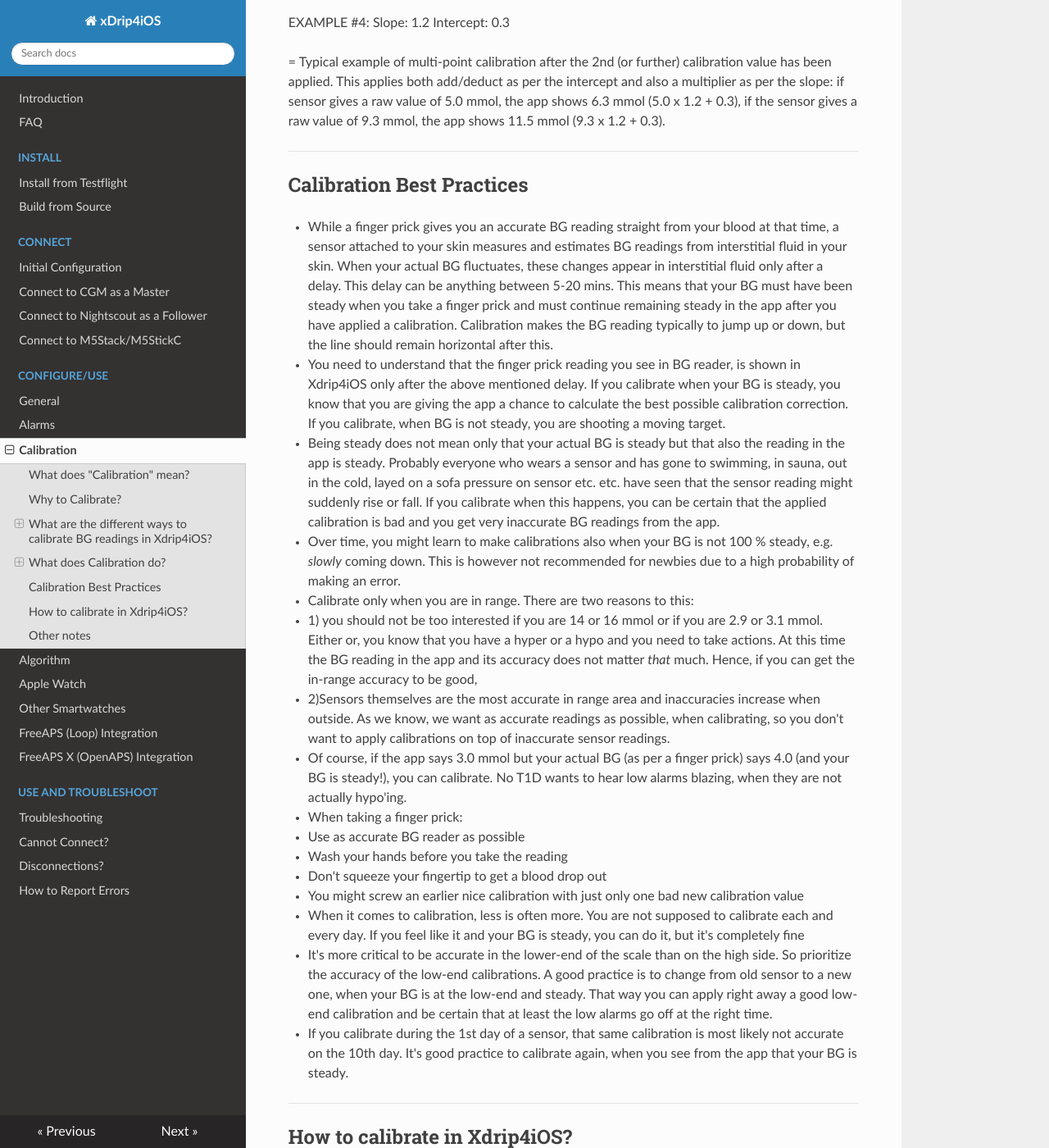
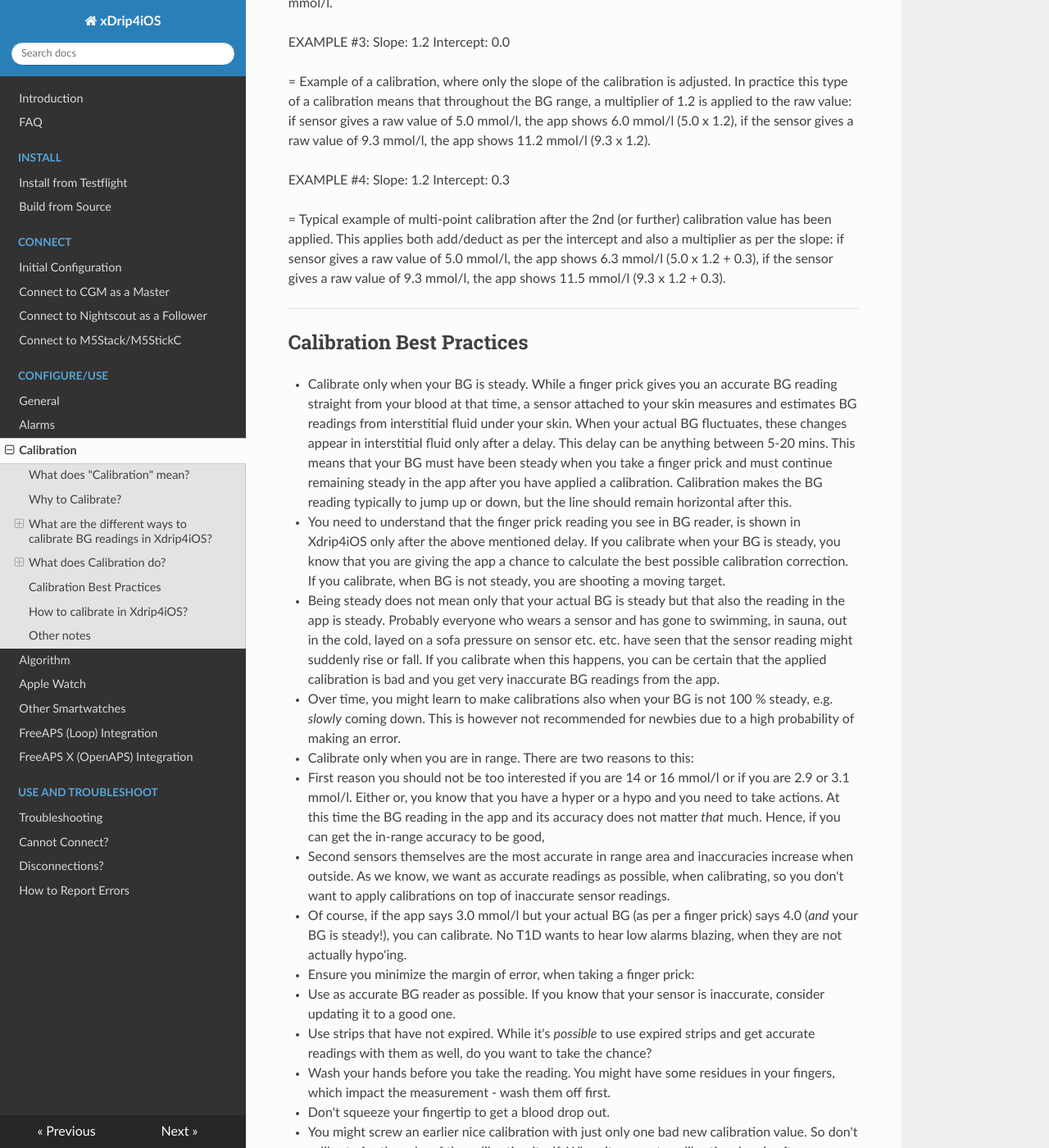
Before and after one commit to paulplant/xdrip4ios_docs, an MkDocs documentation site: the page built from docs/configure/calibrate.md, in a window 1280 px wide and 1400 px high, scrolled down 3197 px. Shown: the whole window at 82% size. Built offline with MkDocs 1.6.1, drawn with Linux system fonts in a browser that asks for light colours; nearby versions of some CDN libraries; old or Windows-style settings are respelled for this version of MkDocs; some of the changed text lies outside the part shown.

Commit message:
Update calibrate.md

```diff
--- a/docs/configure/calibrate.md
+++ b/docs/configure/calibrate.md
@@ -6,15 +6,17 @@ It's always recommended to take a proper finger prick test, if you have any doub
 
 ## What does "Calibration" mean?
 
-Calibration means Xdrip4iOS functionality with which user can make the blood glucose (BG) readings provided by the sensor to become more accurate before they are shown in the app.
+Calibration means a functionality in Xdrip4iOS with which user can make the blood glucose (BG) readings sent by the sensor to become more accurate before they are shown in the app to the user.
 
 ___
 
 ## Why to Calibrate?
 
-BG readings provided by your sensor are so called "raw" values and the accuracy of these raw values depend on many things. Typical variable is the time of how long the sensor has been attached to your skin; sensors are typically less accurate "right out of the box" and also 1-3 days before they expire. This is natural behaviour of sensors. Also even sensors themselves do vary: sometimes you get an accurate one which behaves nicely the whole usage period and throughout the BG range, when the other time the sensor is all the time all over the place and might even stop working before the official usage period end.
+BG readings sent by your sensor are so called "raw" values and the accuracy of these raw values depend on many things. Typical variable that has impact, is the time of how long the sensor has been attached to your skin; sensors are typically less accurate "right out of the box" and also 1-3 days before they expire. This is natural behaviour of sensors. Also even sensors themselves do vary: sometimes you get an accurate one which behaves nicely the whole usage period and throughout the BG range, when the other time the sensor is all the time all over the place and might even stop working before the official usage period end.
 
 If you find that you are not happy with the (non-calibrated) accuracy of your current sensor, the calibration methods provided by Xdrip4iOS help you to mitigate the above mentioned variables to make the BG readings to be more accurate.
+
+NOTE: No calibration can correct readings provided by a faulty sensor. If the sensor is providing erratic and highly fluctuating values, it is impossible for any application to correct these and show accurate readings to the user.
 
 ___
 
@@ -48,14 +50,14 @@ WHEN TO USE THIS: If you want the most accurate BG readings from the app and you
 
 Multi-point calibration means a way of calibration, where user can calibrate in different areas of the BG range. This means that the calibration curve can take into account the differences in the sensor raw value accuracy at low-end of BG range and in the high-end of BG range. The first calibration adjusts only the intercept of the calibration curve (please read below "What does Calibration do?") but the following calibrations after this adjust both the slope and the intercept.
 
-In *theory* the more calibrations are added the more accurate the calibration becomes. However, in practice even just two good calibrations (one on the low-end of BG range and the other on the high-end) make the calibration very accurate.
+In *theory* the more calibrations are added the more accurate the calibration becomes. However, in practice even just two good calibrations (one on the low-end of BG range and the other on the high-end) make the calibration very accurate. This means that e.g. regular twice-a-day calibrations are not needed and actually increase the possibility that the user eventually applies a faulty calibration, which makes the whole calibration graph go bad.
 
 ___
 
 
 ## What does Calibration do?
 
-As described above, calibration is a way to reduce the inaccuracies that are coming from the sensor that you use. In practise the calibration is stored as a calibration curve in the app. This curve is used to apply a correction to the value provided by the sensor. This graph is not visible in the app, but can be described as a combination of slope and intercept.:
+As described above, calibration is a way to reduce the inaccuracies that are coming from the sensor that you use. In practise the calibration is stored as a calibration curve in the app. This curve is used to apply a correction to the value provided by the sensor. This graph is not visible in the app, but can be described as a combination of slope and intercept - it makes it easier to understand these concepts, if you remember the lessons about 1st degree equations from the time you were in school.:
 
 ### Slope
 Slope describes the steepness of the calibration curve. Slope (in this context of calibration!) can be only positive and is typically something between 0.7-1.3. Slope is a multiplier that is applied to the raw value of the sensor throughout the BG range.
@@ -67,47 +69,48 @@ EXAMPLE #1:
 Slope: 1.0
 Intercept: 0.0
 
-= No calibration. Raw value is shown as-is in the app: if sensor gives 5.0 mmol reading, the app shows 5.0 mmol reading.
+= No calibration. Raw value is shown as-is in the app: if sensor gives 5.0 mmol/l reading, the app shows 5.0 mmol/l reading.
 
 EXAMPLE #2:
 Slope: 1.0
 Intercept: 0.3
 
-= Typical example of single-point calibration, where the calibration applies a small, fixed correction over the whole BG range. Remember that intercept can also be negative. In practice 0,3 mmol is added (deducted, if negative intercept) to any sensor raw value: if sensor gives a raw value of 5.0 mmol, the app shows 5.3 mmol, if the sensor gives a raw value of 9.3 mmol, the app shows 9.6 mmol.
+= Typical example of single-point calibration, where the calibration applies a small, fixed correction over the whole BG range. Remember that intercept can also be negative. In practice 0,3 mmol/l is added (deducted, if negative intercept) to any sensor raw value: if sensor gives a raw value of 5.0 mmol/l, the app shows 5.3 mmol/l, if the sensor gives a raw value of 9.3 mmol/l, the app shows 9.6 mmol/l.
 
 EXAMPLE #3:
 Slope: 1.2
 Intercept: 0.0
 
-= Example of a calibration, where only the slope of the calibration is adjusted. In practice this type of a calibration means that throughout the BG range, a multiplier of 1.2 is applied to the raw value: if sensor gives a raw value of 5.0 mmol, the app shows 6.0 mmol (5.0 x 1.2), if the sensor gives a raw value of 9.3 mmol, the app shows 11.2 mmol (9.3 x 1.2).
+= Example of a calibration, where only the slope of the calibration is adjusted. In practice this type of a calibration means that throughout the BG range, a multiplier of 1.2 is applied to the raw value: if sensor gives a raw value of 5.0 mmol/l, the app shows 6.0 mmol/l (5.0 x 1.2), if the sensor gives a raw value of 9.3 mmol/l, the app shows 11.2 mmol/l (9.3 x 1.2).
 
 EXAMPLE #4:
 Slope: 1.2
 Intercept: 0.3
 
-= Typical example of multi-point calibration after the 2nd (or further) calibration value has been applied. This applies both add/deduct as per the intercept and also a multiplier as per the slope: if sensor gives a raw value of 5.0 mmol, the app shows 6.3 mmol (5.0 x 1.2 + 0.3), if the sensor gives a raw value of 9.3 mmol, the app shows 11.5 mmol (9.3 x 1.2 + 0.3).
+= Typical example of multi-point calibration after the 2nd (or further) calibration value has been applied. This applies both add/deduct as per the intercept and also a multiplier as per the slope: if sensor gives a raw value of 5.0 mmol/l, the app shows 6.3 mmol/l (5.0 x 1.2 + 0.3), if the sensor gives a raw value of 9.3 mmol/l, the app shows 11.5 mmol/l (9.3 x 1.2 + 0.3).
 
 ___
 
 
 ## Calibration Best Practices
 
-* While a finger prick gives you an accurate BG reading straight from your blood at that time, a sensor attached to your skin measures and estimates BG readings from interstitial fluid in your skin. When your actual BG fluctuates, these changes appear in interstitial fluid only after a delay. This delay can be anything between 5-20 mins. This means that your BG must have been steady when you take a finger prick and must continue remaining steady in the app after you have applied a calibration. Calibration makes the BG reading typically to jump up or down, but the line should remain horizontal after this.
+* Calibrate only when your BG is steady. While a finger prick gives you an accurate BG reading straight from your blood at that time, a sensor attached to your skin measures and estimates BG readings from interstitial fluid under your skin. When your actual BG fluctuates, these changes appear in interstitial fluid only after a delay. This delay can be anything between 5-20 mins. This means that your BG must have been steady when you take a finger prick and must continue remaining steady in the app after you have applied a calibration. Calibration makes the BG reading typically to jump up or down, but the line should remain horizontal after this.
    * You need to understand that the finger prick reading you see in BG reader, is shown in Xdrip4iOS only after the above mentioned delay. If you calibrate when your BG is steady, you know that you are giving the app a chance to calculate the best possible calibration correction. If you calibrate, when BG is not steady, you are shooting a moving target.
    * Being steady does not mean only that your actual BG is steady but that also the reading in the app is steady. Probably everyone who wears a sensor and has gone to swimming, in sauna, out in the cold, layed on a sofa pressure on sensor etc. etc. have seen that the sensor reading might suddenly rise or fall. If you calibrate when this happens, you can be certain that the applied calibration is bad and you get very inaccurate BG readings from the app.
    * Over time, you might learn to make calibrations also when your BG is not 100 % steady, e.g. *slowly* coming down. This is however not recommended for newbies due to a high probability of making an error.
 * Calibrate only when you are in range. There are two reasons to this:
-   * 1) you should not be too interested if you are 14 or 16 mmol or if you are 2.9 or 3.1 mmol. Either or, you know that you have a hyper or a hypo and you need to take actions. At this time the BG reading in the app and its accuracy does not matter *that* much. Hence, if you can get the in-range accuracy to be good,
-   * 2)Sensors themselves are the most accurate in range area and inaccuracies increase when outside. As we know, we want as accurate readings as possible, when calibrating, so you don't want to apply calibrations on top of inaccurate sensor readings.
-   * Of course, if the app says 3.0 mmol but your actual BG (as per a finger prick) says 4.0 (and your BG is steady!), you can calibrate. No T1D wants to hear low alarms blazing, when they are not actually hypo'ing.
-* When taking a finger prick:
-   * Use as accurate BG reader as possible
-   * Wash your hands before you take the reading
-   * Don't squeeze your fingertip to get a blood drop out
-* You might screw an earlier nice calibration with just only one bad new calibration value
-* When it comes to calibration, less is often more. You are not supposed to calibrate each and every day. If you feel like it and your BG is steady, you can do it, but it's completely fine
+   * First reason you should not be too interested if you are 14 or 16 mmol/l or if you are 2.9 or 3.1 mmol/l. Either or, you know that you have a hyper or a hypo and you need to take actions. At this time the BG reading in the app and its accuracy does not matter *that* much. Hence, if you can get the in-range accuracy to be good,
+   * Second sensors themselves are the most accurate in range area and inaccuracies increase when outside. As we know, we want as accurate readings as possible, when calibrating, so you don't want to apply calibrations on top of inaccurate sensor readings.
+   * Of course, if the app says 3.0 mmol/l but your actual BG (as per a finger prick) says 4.0 (*and* your BG is steady!), you can calibrate. No T1D wants to hear low alarms blazing, when they are not actually hypo'ing.
+* Ensure you minimize the margin of error, when taking a finger prick:
+   * Use as accurate BG reader as possible. If you know that your sensor is inaccurate, consider updating it to a good one.
+   * Use strips that have not expired. While it's *possible* to use expired strips and get accurate readings with them as well, do you want to take the chance?
+   * Wash your hands before you take the reading. You might have some residues in your fingers, which impact the measurement - wash them off first.
+   * Don't squeeze your fingertip to get a blood drop out.
+* You might screw an earlier nice calibration with just only one bad new calibration value. So don't calibrate for the sake of the calibration itself. When it comes to calibration, less is often more. You are not supposed to calibrate each and every day. If you feel like it and your BG is steady, you can do it, but it's completely fine to calibrate even just 3-4 times during the lifespan of a sensor. Make rather one good and accurate calibration than five sketchy ones.
+* If you calibrate during the 1st day of a sensor, that same calibration is most likely not accurate on the 10th day. It's good practice to calibrate again, when you see from the app that your BG is steady.
 * It's more critical to be accurate in the lower-end of the scale than on the high side. So prioritize the accuracy of the low-end calibrations. A good practice is to change from old sensor to a new one, when your BG is at the low-end and steady. That way you can apply right away a good low-end calibration and be certain that at least the low alarms go off at the right time.
-* If you calibrate during the 1st day of a sensor, that same calibration is most likely not accurate on the 10th day. It's good practice to calibrate again, when you see from the app that your BG is steady.
+
 
 ___
 
@@ -118,11 +121,11 @@ Alright, if you've read these instructions this far, you are ready for calibrati
 1. Select the calibration method you want to use: either "Single-point calibration" or "Multi-point calibration".
 2. On the main screen of the app, click "Calibrate"
    * If you have just connected a new sensor, the app does not allow you to calibrate right away. You need to wait until the app gets at least two BG readings from the sensor, before a calibration can be applied
-3. A pop-up opens, which asks you to enter a calibration value.
+3. A pop-up opens, which asks you to enter a calibration value. Here you enter the value from your BG reader after a finger prick.
 
-DONE! After this, the app starts to apply a correction to all the BG readings coming from the sensor. If you have a Nightscout installation
+DONE! After this, the app calculates the calibration curve as per the provided calibration value and starts to apply a correction to all the BG readings coming from the sensor. Remember to monitor the readings in the app after a calibration; if they start to go up or down within 15-20 mins, there is a chance that your BG was not actually steady at the moment of the calibration, i.e. your actual BG had already started to change, but because this change was not yet visible in the app, the calibration was not accurate. Practice makes perfect and over time you might learn to do a relatively accurate calibration, even when your BG is going *slowly* up or down, but the ground rule is: BG steady and in range.
 
-NOTE: If you notice that the calibration that you applied was bad (for whatever reason) and made the BG readings very inaccurate, you can reset all the calibrations by stopping and starting the sensor. Unfortunately it is not possible to remove individual calibration values
+NOTE: If you notice that the calibration that you applied was bad (for whatever reason) and made the BG readings inaccurate, you can reset all the calibrations by stopping and starting the sensor. Unfortunately it is not possible to remove individual calibration values.
 
 NOTE #2: If you change the calibration method, it resets all the previous calibrations.
 
```
Also changed, not shown: other parts of docs/configure/calibrate.md (+4 -4 lines).
